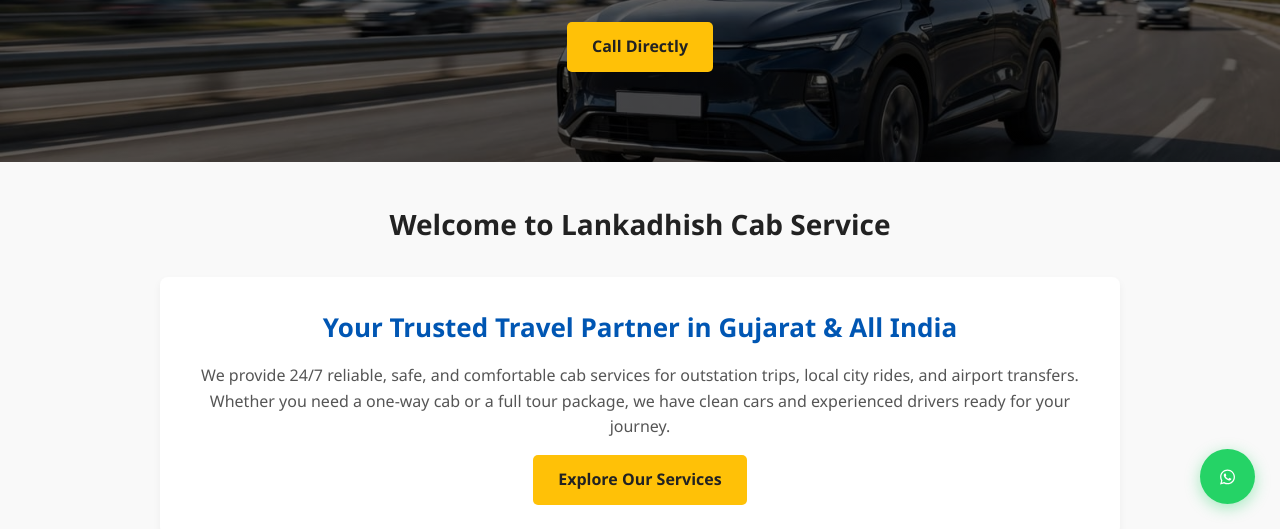
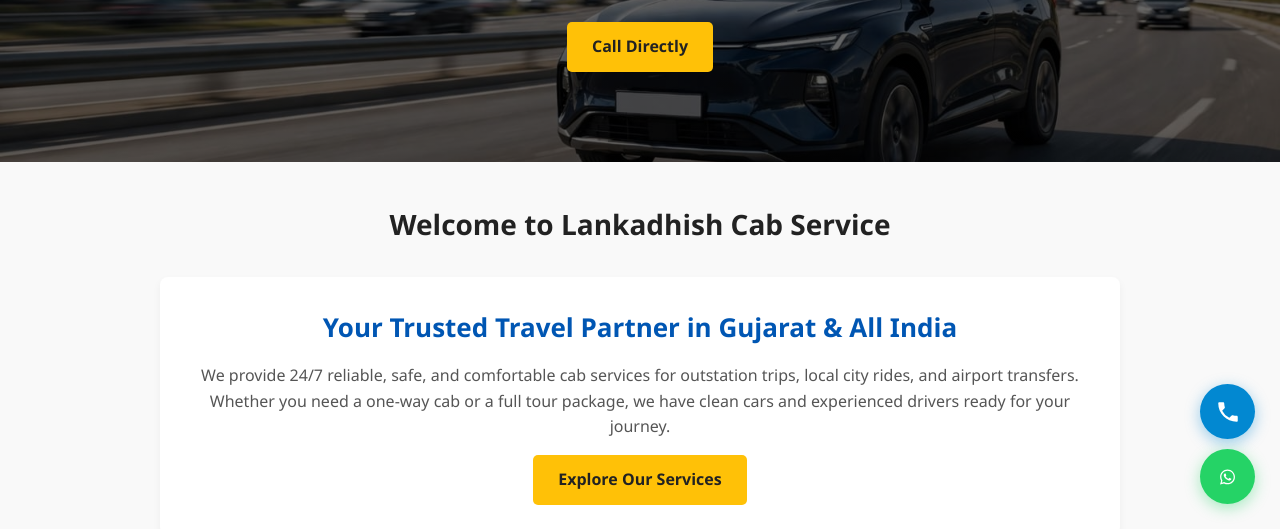
Before and after one commit to lankadhishcabservice/LANKADHISH, a plain HTML site: page index.html in a window 1280 px wide. Shown: the part 271-800 px from the top of the page. Drawn offline with Linux system fonts and the light colour scheme.

Commit message:
Update style.css

```diff
--- a/style.css
+++ b/style.css
@@ -353,6 +353,30 @@
     font-size: 15px;
     font-weight: 600;
 }
+/* Clean Floating Call Button */
+.call-float {
+    position: fixed;
+    bottom: 90px; /* व्हाट्सएप बटन के ठीक ऊपर */
+    right: 25px;
+    width: 55px;
+    height: 55px;
+    background-color: #0288d1; /* प्रोफेशनल कॉल ब्लू कलर */
+    border-radius: 50%;
+    display: flex;
+    align-items: center;
+    justify-content: center;
+    box-shadow: 0 4px 15px rgba(2, 136, 209, 0.4);
+    z-index: 9999;
+    transition: all 0.3s ease;
+    text-decoration: none;
+}
+
+.call-float:hover {
+    transform: scale(1.12);
+    background-color: #01579b;
+    box-shadow: 0 6px 20px rgba(2, 136, 209, 0.6);
+}
+
 /* Clean Floating WhatsApp Widget */
 .whatsapp-float {
     position: fixed;
```
